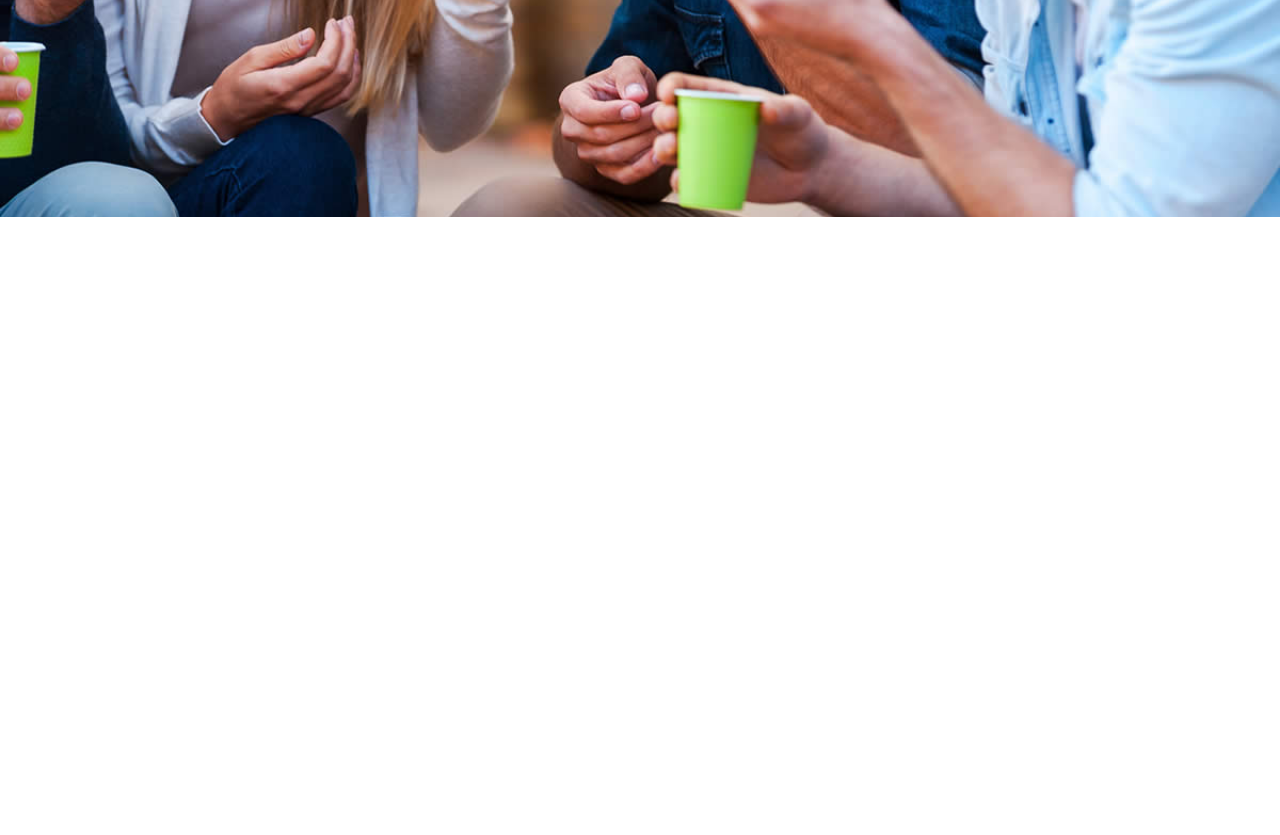
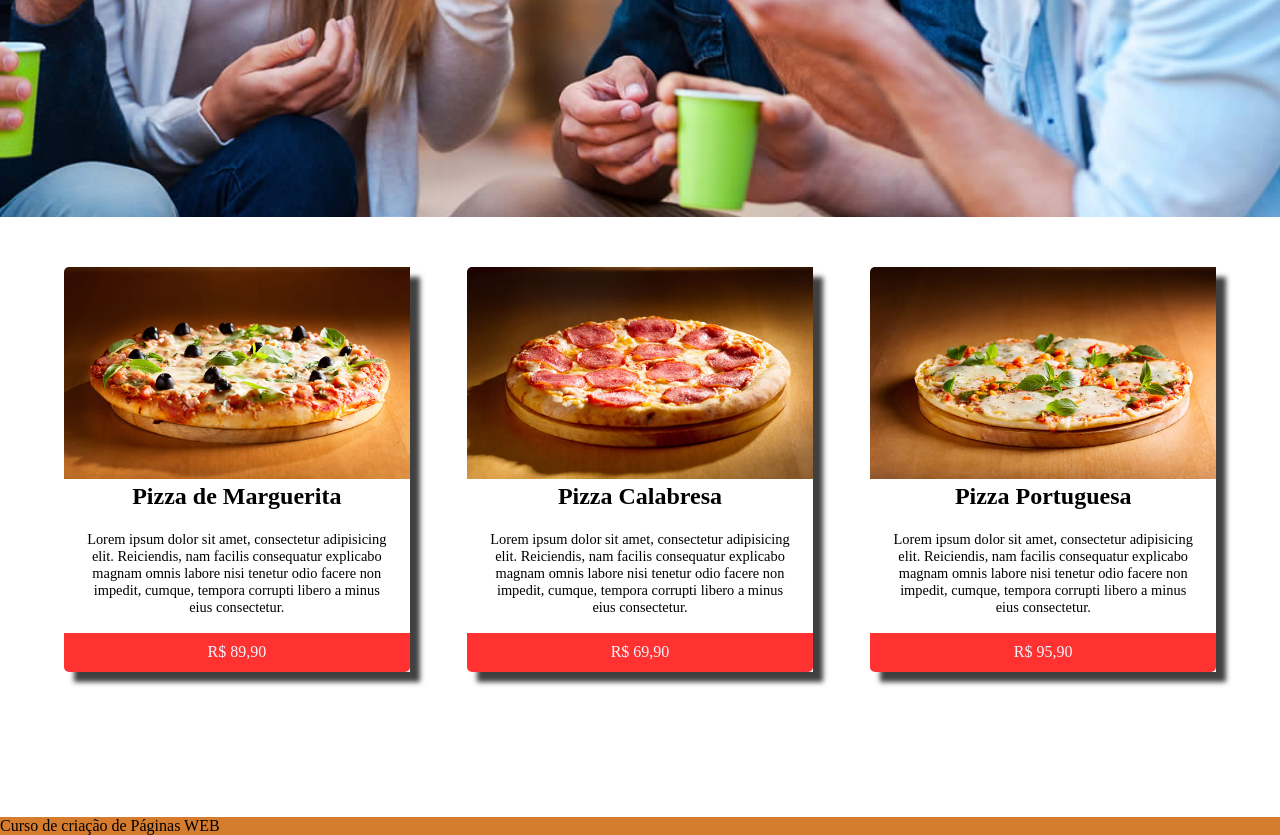
Before and after one commit to Rayssagm/pizzaria, a plain HTML site: page index.html in a window 1280 px wide. Shown: the part 583-1418 px from the top of the page. Before the commit the page ends 800 px from the top, so only its background shows below. Drawn offline with Linux system fonts and the light colour scheme.

Commit message:
site de pizzaria terminado

```diff
--- a/assets/css/style.css
+++ b/assets/css/style.css
@@ -37,7 +37,8 @@
         letter-spacing: 0.60;
     }
     .menu-desktop li a:hover{
-        background-color: red;
+        background-color: rgba(255, 25, 0, 0.891)
+
     }
     header{
       width: 100%;
@@ -53,3 +54,77 @@
         text-shadow: 10px 10px 10px #0000 ;
         padding: 18%;
     }
+    main{
+        margin: 0;
+    }
+    #apresentação{
+        width: 90%;
+    display: block;
+    max-width: 1500px;
+    min-width: 320px;
+    margin: 50px auto;
+    }
+    .pizza{
+        width: 30%;
+        float: left;
+        background-color: white;
+        box-shadow: 10px 10px 5px rgba(0, 0, 0, 0.75);
+    }
+    .pizza img{
+        width: 100%;
+        max-height: 300px;
+        object-fit: cover;
+        object-position: top center;
+        border-top-left-radius: 5px;
+        border: top right radius 5px;
+    }
+    .pizza h2{
+        text-align: center;
+        margin-bottom: 0;
+
+    }
+    .pizza p{
+        text-align: center;
+        padding: 5%;
+        margin-top: 1%;
+        color: black;
+        font-size: 90%;
+    }
+    .pizza a{
+        display: block;
+        text-align: center;
+        background-color: rgba(255, 0, 0, 0.809);
+        color: aliceblue;
+        padding: 3%;
+        text-decoration: none;
+        border-bottom-left-radius: 5px;
+        border-bottom-right-radius: 5px  ;
+
+    }
+    .pizza a:hover{
+        background-color: darkgreen;
+    }
+    .direita{
+        float: right;
+    }
+    .centro{
+        margin-left: 5%;
+    }
+    footer{
+        margin-top: 50px;
+        width: 100%;
+        background-color: rgba(210, 114, 30, 0.926)
+        ;
+
+    }
+    footer p{
+        text-align: center;
+        font-family: cursive;
+        font-weight: 700;
+        color: aliceblue;
+    }
+    main{
+        height: 500px;
+        width: 100%;
+
+    }
--- a/index.html
+++ b/index.html
@@ -19,5 +19,28 @@
     <header>
         <h1>A MELHOR PIZZA DO BAIRRO</h1>
     </header>
+    <main>
+<section id="apresentação">
+<div class="pizza">
+    <img src="assets/img/pizza1.jpg" alt="imagem de pizza">
+    <h2>Pizza de Marguerita</h2>
+<p>Lorem ipsum dolor sit amet, consectetur adipisicing elit. Reiciendis, nam facilis consequatur explicabo magnam omnis labore nisi tenetur odio facere non impedit, cumque, tempora corrupti libero a minus eius consectetur.</p>
+<a href="#"> R$ 89,90</a>
+</div>
+<div class="pizza centro">
+    <img src="assets/img/pizza2.jpg" alt="imagem de pizza">
+    <h2>Pizza Calabresa</h2>
+    <p>Lorem ipsum dolor sit amet, consectetur adipisicing elit. Reiciendis, nam facilis consequatur explicabo magnam omnis labore nisi tenetur odio facere non impedit, cumque, tempora corrupti libero a minus eius consectetur.</p>
+    <a href="#"> R$ 69,90</a>
+    </div>
+    <div class="pizza direita">
+    <img src="assets/img/pizza3.jpg" alt="imagem de pizza">
+    <h2>Pizza Portuguesa</h2>
+    <p>Lorem ipsum dolor sit amet, consectetur adipisicing elit. Reiciendis, nam facilis consequatur explicabo magnam omnis labore nisi tenetur odio facere non impedit, cumque, tempora corrupti libero a minus eius consectetur.</p>
+    <a href="#"> R$ 95,90</a>
+    </div>
+</section>
+   </main>
+   <footer>Curso de criação de Páginas WEB</footer>
 </body>
 </html>
```
